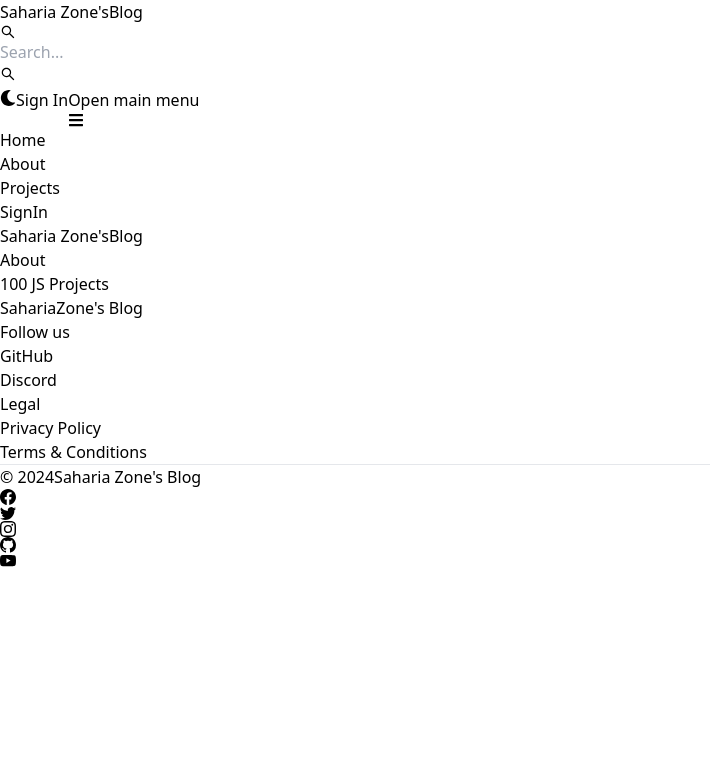
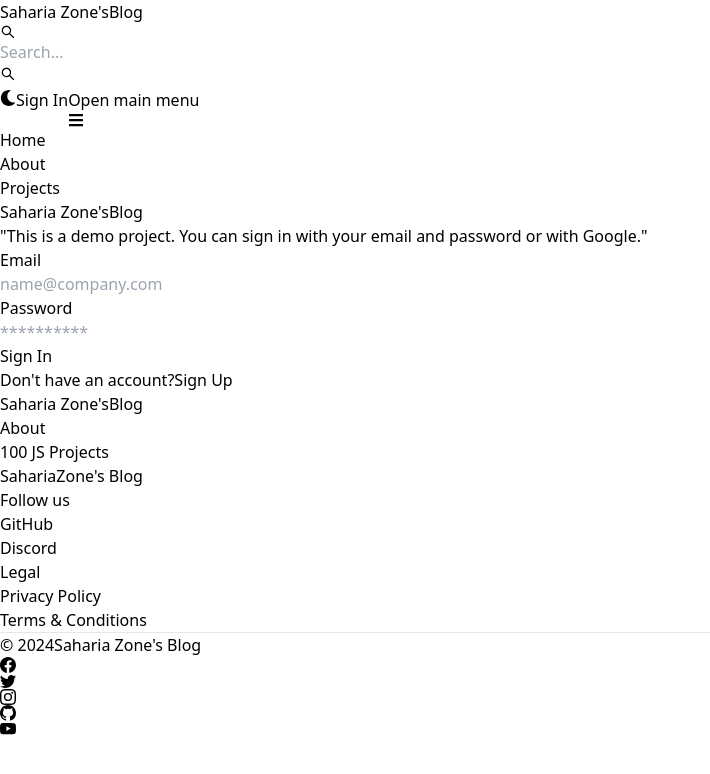
Before and after one commit to hirak-saharia/blog-mern, a React (Vite) app in the folder client/: page /sign-in in a window 1280 px wide. Shown: the top 774 px of the page, without its empty margins (0-710 px from the left). Built offline with nearby package versions, Linux system fonts and the light colour scheme.

Commit message:
Completed signin page functionality

```diff
--- a/client/src/pages/SignIn.jsx
+++ b/client/src/pages/SignIn.jsx
@@ -1,5 +1,121 @@
-import React from "react";
+import { Alert, Button, Label, Spinner, TextInput } from "flowbite-react";
+import React, { useState } from "react";
+import { Link, useNavigate } from "react-router-dom";
 
 export default function SignIn() {
-  return <div>SignIn</div>;
+  const [formData, setFormData] = useState({});
+
+  // loading effect
+  const [errorMessage, setErroMessage] = useState(null);
+  const [loading, setLoading] = useState(false);
+
+  const navigate = useNavigate();
+
+  const handleChange = (e) => {
+    // console.log(e.target.value);
+    setFormData({ ...formData, [e.target.id]: e.target.value.trim() });
+  };
+  // console.log(formData);
+  const handleSubmit = async (e) => {
+    e.preventDefault();
+    if (!formData.email || !formData.password) {
+      return setErroMessage("Please fill out all the fields.");
+    }
+    try {
+      setLoading(true);
+      setErroMessage(null); // if the previous request has an error
+      const res = await fetch("/api/auth/signin", {
+        method: "POST",
+        headers: { "Content-Type": "application/json" },
+        body: JSON.stringify(formData),
+      });
+      const data = await res.json();
+
+      // adding error for repetting same username
+      if (data.success === false) {
+        return setErroMessage(data.message);
+      }
+      // if there is no error/everything is ok
+      setLoading(false);
+
+      // Navigate to the Sign In page
+      if (res.ok) {
+        navigate("/");
+      }
+    } catch (error) {
+      setErrorMessage(error.message);
+      setLoading(false);
+    }
+  };
+  return (
+    <div className="min-h-screen mt-20">
+      <div className="flex p-3 max-w-3xl mx-auto flex-col md:flex-row md:items-center gap-5">
+        {/*left*/}
+        <div className="flex-1">
+          <Link to="/" className="font-bold dark:text-white text-4xl">
+            <span className="px-2 py-1 bg-gradient-to-r from-indigo-500 via-purple-500 to-pink-500 rounded-lg text-white">
+              Saharia Zone's
+            </span>
+            Blog
+          </Link>
+          <p className="text-sm mt-5">
+            "This is a demo project. You can sign in with your email and
+            password or with Google."
+          </p>
+        </div>
+
+        {/*right*/}
+        <div className="">
+          <form className="flex flex-col gap-4" onSubmit={handleSubmit}>
+            <div>
+              <Label value="Email" />
+              <TextInput
+                type="email"
+                placeholder="name@company.com"
+                id="email"
+                onChange={handleChange}
+              />
+            </div>
+            <div>
+              <Label value="Password" />
+              <TextInput
+                type="password"
+                placeholder="**********"
+                id="password"
+                onChange={handleChange}
+              />
+            </div>
+            <Button
+              gradientDuoTone="purpleToPink"
+              type="submit"
+              disabled={loading}
+            >
+              {/* Sign Up */}
+              {loading ? (
+                <>
+                  <Spinner size="sm" />
+                  <span className="pl-3">Loading...</span>
+                </>
+              ) : (
+                "Sign In"
+              )}
+            </Button>
+          </form>
+
+          {/* Account Sign-in */}
+          <div className="flex gap-2 text-sm mt-5">
+            <span>Don't have an account?</span>
+            <Link to="/sign-up" className="text-blue-500">
+              Sign Up
+            </Link>
+          </div>
+        </div>
+        {errorMessage && (
+          <Alert className="mt-5" color="failure">
+            {errorMessage}
+          </Alert>
+        )}
+      </div>
+    </div>
+  );
 }
```
